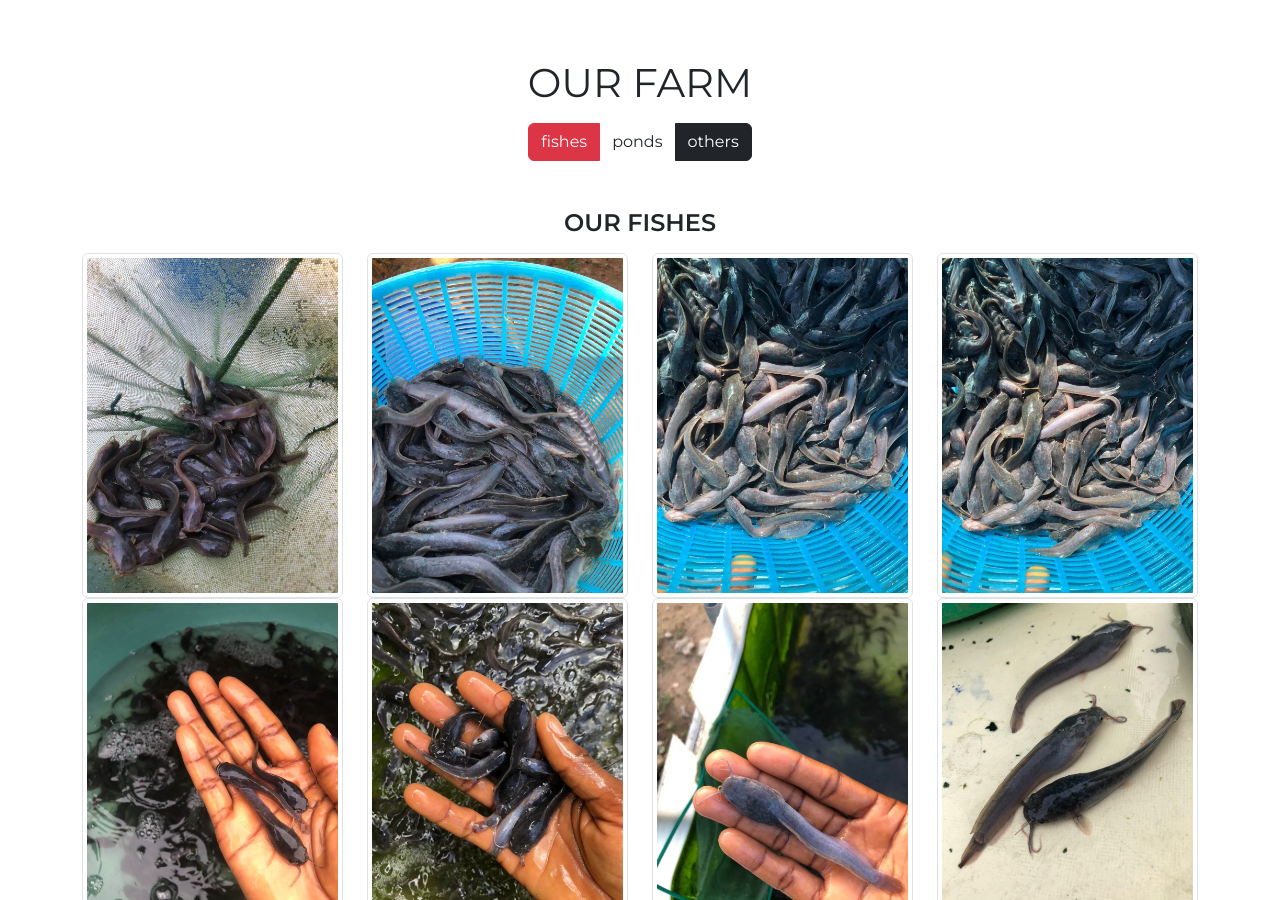
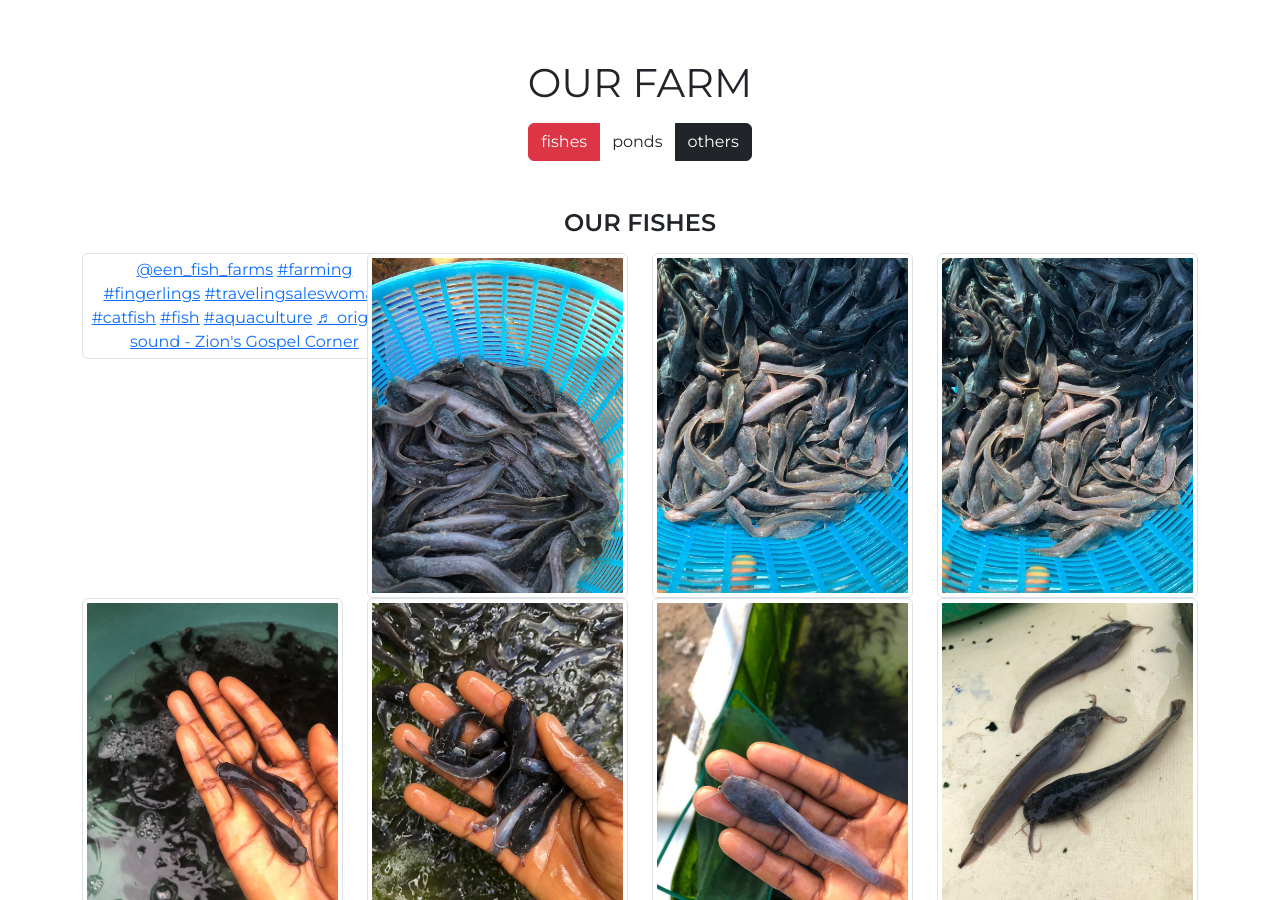
Before and after one commit to chiefportable/enn_new, a Jekyll site: the page built from index.html, in a window 1280 px wide and 900 px high, scrolled down 1665 px. Built offline with Jekyll 4.4.1, drawn with Linux system fonts in a browser that asks for light colours; a script that is not in the unit is left out.

Commit message:
feat tiktok videos embeded in gallery

```diff
--- a/_includes/footer.html
+++ b/_includes/footer.html
@@ -15,13 +15,13 @@
 
             <div class="col-md-2">
               <h6 class="text-uppercase font-weight-bold">
-                <a href="#!" class="text-danger">About us</a>
+                <a href="#" class="text-danger">About us</a>
               </h6>
             </div>
 
             <div class="col-md-2">
               <h6 class="text-uppercase font-weight-bold">
-                <a href="#!" class="text-danger">Blog</a>
+                <a href="#" class="text-danger">Blog</a>
               </h6>
             </div>
           </div>
@@ -52,7 +52,7 @@
                                 </a>
                             </div>
                             <div class="col px-2">
-                                <a href="#" class="text-decoration-none text-white">
+                                <a href="https://www.tiktok.com/@een_fish_farms" class="text-decoration-none text-white">
                                     <i class="bi bi-tiktok" style="font-size: 2.5rem"></i>
                                 </a>
                             </div>
--- a/_includes/gallery.html
+++ b/_includes/gallery.html
@@ -23,8 +23,20 @@
             <div class="container text-center">
                 <h4 class="fw-bold mb-3" data-aos="fade-down-left">{{ "our fishes" | upcase}}</h4>
               <div class="row">
-                <div class="col-6 col-md-3">
-                    <img class="img-thumbnail" src="/assets/img/img1.jpg" alt="catfishes" loading="lazy">
+                <div class="col-12 col-md-3">
+                    <blockquote class="tiktok-embed img-thumbnail" cite="https://www.tiktok.com/@een_fish_farms/video/7301422162584374533" data-video-id="7301422162584374533" style="max-width:605px; min-width:325px;" >
+                        <section>
+                        <a target="_blank" title="@een_fish_farms" href="https://www.tiktok.com/@een_fish_farms?refer=embed">@een_fish_farms</a>
+                        <a title="farming" target="_blank" href="https://www.tiktok.com/tag/farming?refer=embed">#farming</a>
+                        <a title="fingerlings" target="_blank" href="https://www.tiktok.com/tag/fingerlings?refer=embed">#fingerlings</a>
+                        <a title="travelingsaleswoman" target="_blank" href="https://www.tiktok.com/tag/travelingsaleswoman?refer=embed">#travelingsaleswoman</a>
+                        <a title="catfish" target="_blank" href="https://www.tiktok.com/tag/catfish?refer=embed">#catfish</a>
+                        <a title="fish" target="_blank" href="https://www.tiktok.com/tag/fish?refer=embed">#fish</a>
+                        <a title="aquaculture" target="_blank" href="https://www.tiktok.com/tag/aquaculture?refer=embed">#aquaculture</a>
+                        <a target="_blank" title="♬ original sound - Zion&#39;s Gospel Corner" href="https://www.tiktok.com/music/original-sound-7277875368233863942?refer=embed">♬ original sound - Zion&#39;s Gospel Corner</a>
+                    </section>
+                    </blockquote>
+                    <script async src="https://www.tiktok.com/embed.js"></script>
                 </div>
                 <div class="col-6 col-md-3">
                     <img class="img-thumbnail" src="/assets/img/img2.jpg" alt="catfishes" loading="lazy">
```
